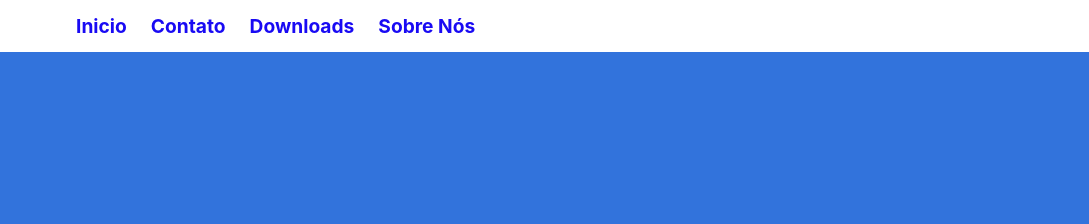
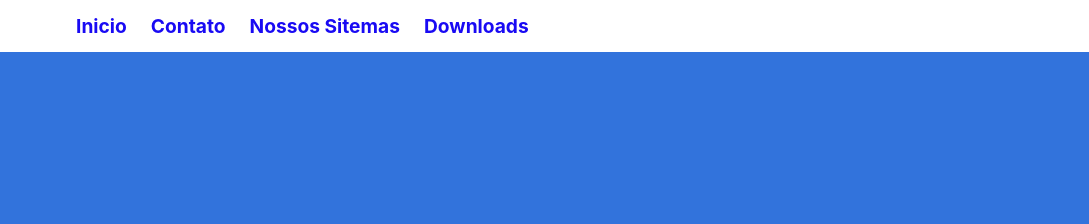
Before and after one commit to mateusnagelo/pagina-genius-poynt, a plain HTML site: page index.html in a window 1280 px wide. Shown: the top 224 px of the page, 0-1089 px from the left. Drawn offline with nearby package versions, Linux system fonts and the light colour scheme; a script that the page names is missing.

Commit message:
insert nosso sistemas navbar

```diff
--- a/index.html
+++ b/index.html
@@ -28,11 +28,11 @@
                         <a href="indexcontt.html" class="navbar-item">
                             <strong>Contato</strong>
                         </a>
+                        <a href="https://mateusnagelo.github.io/pagina-produto-site/" target="_blank" class="navbar-item">
+                            <strong>Nossos Sitemas</strong>
+                        </a>
                         <a href="#downloads" class="navbar-item">
                             <strong>Downloads</strong>
-                        </a>
-                        <a href="indexrevend.html" class="navbar-item">
-                            <strong>Sobre Nós</strong>
                         </a>
                     </div>
 
```
